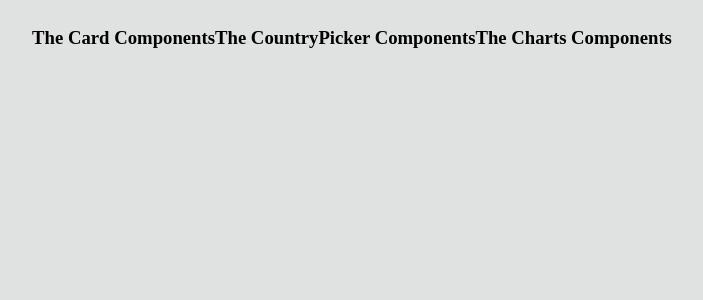
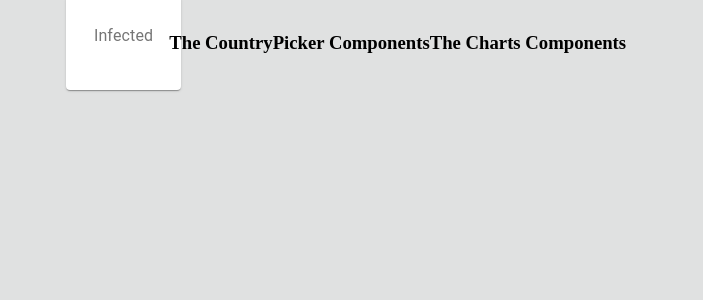
Before and after one commit to femiabimbola/react-covid-app, a React (Create React App) app: page / in a window 1280 px wide. Shown: the top 300 px of the page, without its empty margins (288-991 px from the left). Built offline with nearby package versions, Linux system fonts and the light colour scheme; no server answers.

Commit message:
working on the card

```diff
--- a/package.json
+++ b/package.json
@@ -3,6 +3,7 @@
   "version": "0.1.0",
   "private": true,
   "dependencies": {
+    "@material-ui/core": "^4.11.0",
     "@testing-library/jest-dom": "^5.11.5",
     "@testing-library/react": "^11.1.0",
     "@testing-library/user-event": "^12.1.10",
--- a/src/App.js
+++ b/src/App.js
@@ -12,7 +12,6 @@
   async componentDidMount() {
    const fetchData = await fetchAll();
    this.setState({ data: fetchData })
-   console.log(fetchData);
    return fetchData;
   }
 
--- a/src/components/Cards/Cards.jsx
+++ b/src/components/Cards/Cards.jsx
@@ -1,8 +1,20 @@
 import React from 'react';
+import { Card, CardContent, Typography, Grid, StylesProvider} from '@material-ui/core';
+import styles from './Cards.module.css'
 
-const Cards = () => {
+const Cards = (props) => {
+    console.log(props)
     return (
-        <h3> The Card Components </h3>
+        <div className = {styles.container}>
+          <Grid container spacing={3} justify='center'>
+            <Grid item component={Card}>
+              <CardContent>
+                <Typography color="textSecondary" gutterBottom> Infected </Typography>
+              </CardContent>
+            </Grid>
+          </Grid>
+
+        </div>
     )
 }
 
```
Also changed, not shown: 1 other file (tests, documents, lock files or other folders).
